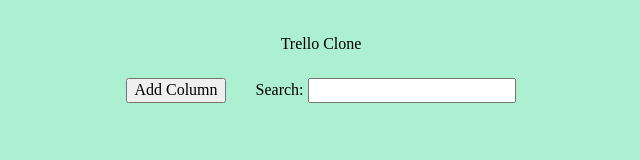
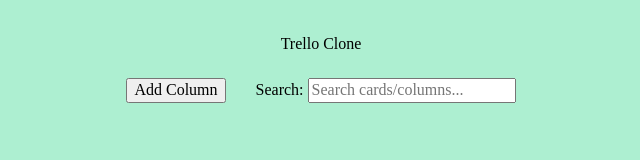
Before and after one commit to nevtay/maltem-assignment, a website: page index.html in a window 1280 px wide. Shown: the whole page, without its empty margins (319-959 px from the left). Drawn offline with nearby package versions, Linux system fonts and the light colour scheme.

Commit message:
feat: add placeholder text to search input

```diff
--- a/index.html
+++ b/index.html
@@ -14,7 +14,7 @@
         </section>
         <section class="container-section">
             <label for="search-box">Search: </label>
-            <input type="search" name="search-box" id="search-box"/>
+            <input type="search" name="search-box" id="search-box" placeholder="Search cards/columns..."/>
         </section>
     </nav>
     <main class="container flex-inline">
```
